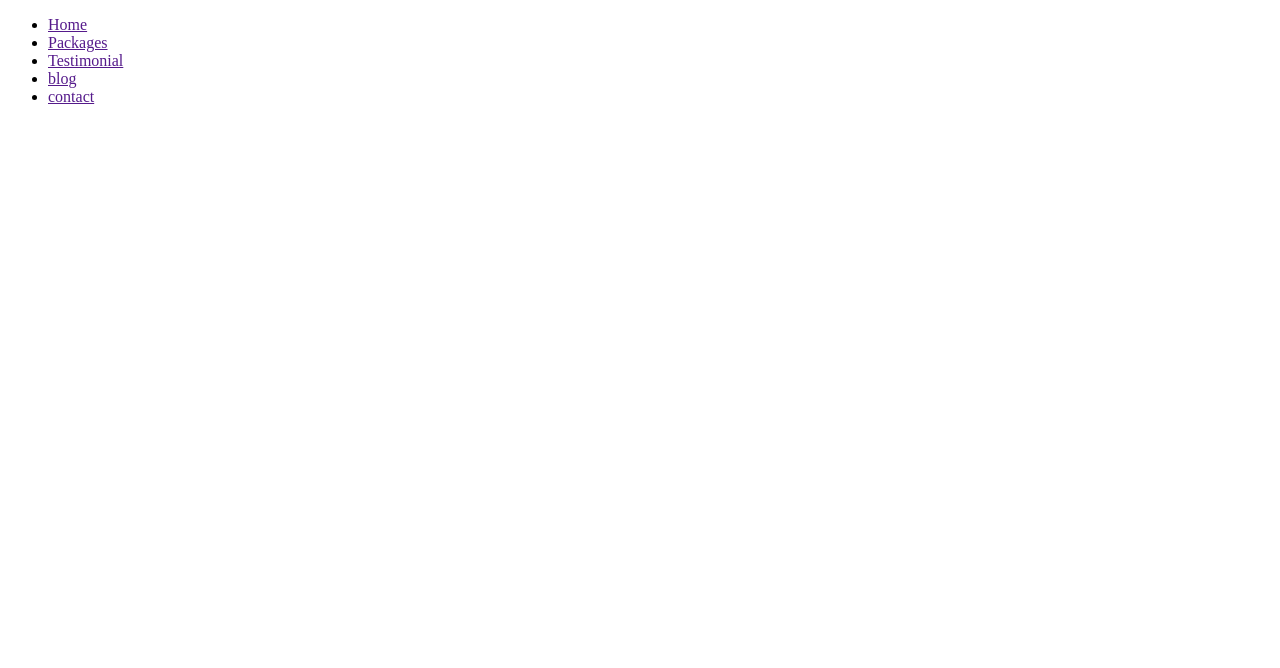
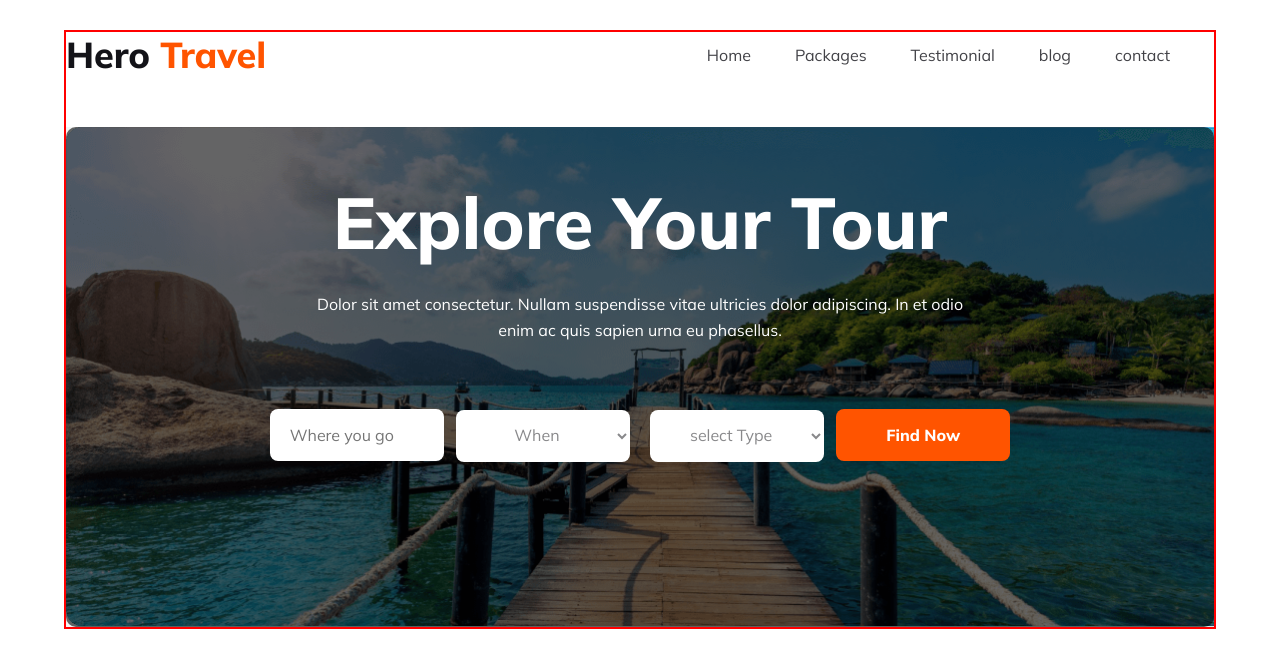
Before and after one commit to Ashlam-Hossen/Assignment-2, a plain HTML site: page index.html in a window 1280 px wide. Drawn offline with Linux system fonts and the light colour scheme.

Commit message:
header section complete

```diff
--- a/index.html
+++ b/index.html
@@ -1,16 +1,22 @@
 <!DOCTYPE html>
 <html lang="en">
+
 <head>
     <meta charset="UTF-8">
     <meta name="viewport" content="width=device-width, initial-scale=1.0">
     <link rel="stylesheet" href="style.css">
     <title>Assignment-2</title>
 </head>
+
 <body>
+    <div class="common-width">
+
+        <!-- ////////// header are style/////// -->
         <header>
             <nav>
                 <div class="logo-title">
-
+                    <i></i>
+                    <h4>Hero <span class="common-title">Travel</span></h4>
                 </div>
 
                 <ul>
@@ -22,9 +28,36 @@
                 </ul>
 
             </nav>
+
+            <section class="header-img-area">
+                <div class="header-opacity">
+                    <div class="header-title">
+                        <h1>Explore Your Tour</h1>
+                        <p>Dolor sit amet consectetur. Nullam suspendisse vitae ultricies dolor adipiscing. In et odio enim ac quis sapien urna eu phasellus.</p>
+                    </div>
+
+                    <div class="header-buttom-area">
+                        <div class="input-form">
+                            <form action="#" class="my-form">
+                                <input type="text"placeholder="Where you go">
+                                <select name="" id="my-option">
+                                    <option value="">When</option>
+                                </select>
+
+                                <select name="" id="my-option">
+                                    <option value="">select Type</option>
+                                </select>
+
+                                <button class="btn-primary">Find Now</button>
+                            </form>
+                        </div>
+                    </div>
+                </div>
+            </section>
         </header>
 
         <main>
+
 
         </main>
 
@@ -32,5 +65,7 @@
 
 
         </footer>
+    </div>
 </body>
+
 </html>
--- a/style.css
+++ b/style.css
@@ -0,0 +1,142 @@
+/*-----------common style here-------------*/
+
+@import url('https://fonts.googleapis.com/css2?family=Mulish:wght@400;800&display=swap');
+
+
+* {
+    margin: 0;
+    padding: 0;
+    box-sizing: border-box;
+    font-family: 'Mulish', sans-serif;
+}
+
+.common-width {
+    width: 90%;
+    margin: 30px auto;
+    border: 2px solid red;
+}
+
+.btn-primary {
+    color: #FFF;
+    text-align: center;
+    font-size: 1rem;
+    font-weight: 700;
+    border-radius: 8px;
+    background: #FF5400;
+    width: 174px;
+    height: 52px;
+    border:0;
+}
+
+/*-----------header area style here-------------*/
+
+nav {
+    display: flex;
+    justify-content: space-between;
+    align-items: center;
+    margin-bottom: 50px;
+}
+
+nav ul {
+    display: flex;
+
+}
+
+nav ul li {
+    list-style: none;
+    margin-right: 44px;
+}
+
+nav ul li a {
+    text-decoration: none;
+    color: #424247;
+    text-align: center;
+    font-family: Mulish;
+    font-size: 1rem;
+    font-weight: 400;
+}
+
+.logo-title h4 {
+    color: #131318;
+    font-size: 36px;
+    font-weight: 800;
+}
+
+.common-title {
+    color: #FF5400;
+    font-size: 36px;
+    font-weight: 800;
+}
+
+.header-img-area {
+    background-image: url('Images/Group\ 13\ \(1\)\ \(1\).png');
+    background-repeat: no-repeat;
+    background-size: cover;
+    width: 100%;
+    height: 500px;
+}
+.header-opacity{
+    background:rgba(0,0,0,.6);
+	border-radius:10px;
+    height: 500px;
+}
+
+.header-title {
+    text-align: center;
+}
+
+.header-title h1 {
+    color: #FFF;
+    font-family: Mulish;
+    font-size: 4.5rem;
+    font-weight: 800;
+    padding-top: 50px;
+
+}
+
+.header-title p {
+    color: #FFF;
+    font-size: 1rem;
+    font-weight: 400;
+    line-height: 26px;
+    max-width: 676px;
+    margin: auto;
+    padding-top: 24px;
+    padding-bottom: 50px;
+}
+
+.header-buttom-area{
+  display: flex;
+
+}
+
+.input-form {
+    margin: auto;
+    padding: 16px;
+    margin-bottom: 80px;
+}
+
+.my-form input {
+    padding: 20px;
+    width: 174px;
+    height: 52px;
+    color: rgba(19, 19, 24, 0.50);
+    font-size: 1rem;
+    border-radius: 8px;
+    background: #FFF;
+    border: none;
+}
+
+#my-option {
+    margin-right: 8px;
+    margin-left: 8px;
+    width: 174px;
+    height: 52px;
+    text-align: center;
+    color: rgba(19, 19, 24, 0.50);
+    font-size: 1rem;
+    font-weight: 400;
+    border-radius: 8px;
+    background: #FFF;
+    border: none;
+}
```
Lines whose indentation alone changed are shown as unchanged.
